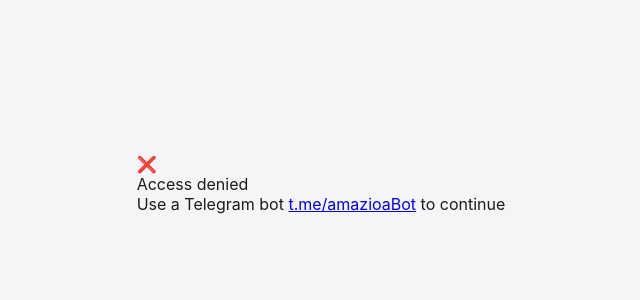
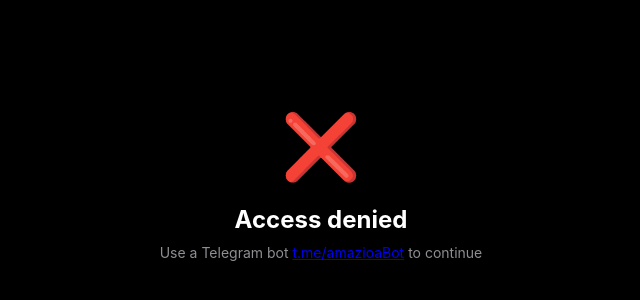
Before and after one commit to NotKiwy/amazioa, a plain HTML site: page index.html in a window 1280 px wide. Shown: the part 216-516 px from the top of the page, without its empty margins (319-959 px from the left). Drawn offline with Linux system fonts and the light colour scheme.

Commit message:
Update style.css

```diff
--- a/style.css
+++ b/style.css
@@ -1,7 +1,7 @@
 body {
   font-family: -apple-system, BlinkMacSystemFont, "Segoe UI", Roboto, sans-serif;
-  background-color: #f5f5f7;
-  color: #1c1c1e;
+  background-color: #000000;
+  color: #ffffff;
   margin: 0;
   padding: 0;
   display: flex;
@@ -10,11 +10,33 @@ body {
   height: 100vh;
 }
 
+.access-denied {
+  text-align: center;
+}
+
+.emoji {
+  font-size: 64px;
+  margin-bottom: 20px;
+}
+
+.message {
+  font-size: 24px;
+  font-weight: bold;
+  margin-bottom: 10px;
+}
+
+.instruction {
+  font-size: 14px;
+  color: #8e8e93;
+}
+
+.hidden {
+  display: none;
+}
+
 .container {
-  background-color: #ffffff;
-  border-radius: 12px;
-  box-shadow: 0 4px 12px rgba(0, 0, 0, 0.1);
-  width: 300px;
+  width: 100%;
+  height: 100%;
   padding: 20px;
   text-align: center;
 }
@@ -63,10 +85,6 @@ body {
   background-color: #005bb5;
 }
 
-.hidden {
-  display: none;
-}
-
 #leaderboard {
   list-style: none;
   padding: 0;
@@ -74,5 +92,5 @@ body {
 
 #leaderboard li {
   padding: 10px;
-  border-bottom: 1px solid #e5e5ea;
+  border-bottom: 1px solid #333333;
 }
```
